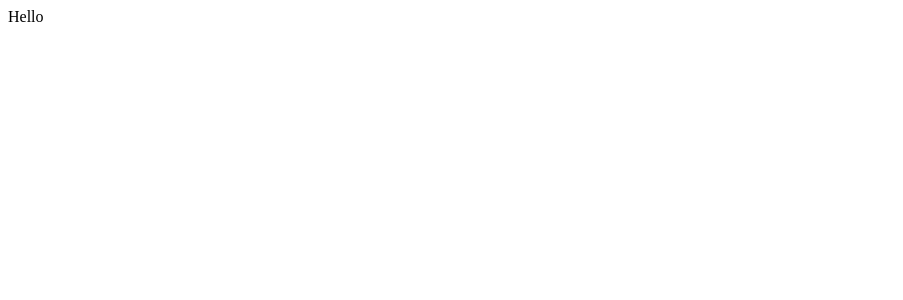
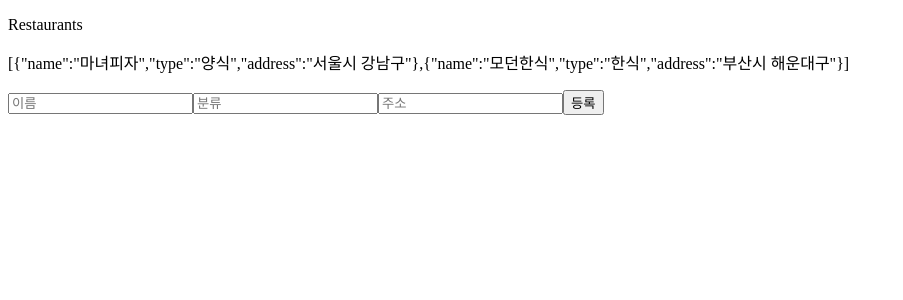
Before and after one commit to CodeSoom/react-week4-assignment-2, a React app: page / in a window 1280 px wide. Shown: the top 300 px of the page, without its empty margins (0-903 px from the left). Built offline with nearby package versions, Linux system fonts and the light colour scheme; the HTML template or start-up script is replaced by a standard one.

Commit message:
Feat - 루트 컴포넌트 구현

```diff
--- a/src/App.jsx
+++ b/src/App.jsx
@@ -1,7 +1,23 @@
+import InputContainer from "./InputContainer";
+import ListContainer from "./ListContainer";
+
 export default function App() {
+  const state = [
+    {
+      name: "마녀피자",
+      type: "양식",
+      address: "서울시 강남구",
+    },
+    {
+      name: "모던한식",
+      type: "한식",
+      address: "부산시 해운대구",
+    },
+  ];
   return (
     <div>
-      Hello
+      <ListContainer state={state} />
+      <InputContainer />
     </div>
   );
 }
--- /dev/null
+++ b/src/Input.jsx
@@ -0,0 +1,18 @@
+export default function Input() {
+  return (
+    <p>
+      <span>
+        <label htmlFor="restaurant-name">
+          <input id="restaurant-name" type="text" placeholder="이름" />
+        </label>
+        <label htmlFor="restaurant-type">
+          <input id="restaurant-type" type="text" placeholder="분류" />
+        </label>
+        <label htmlFor="restaurant-address">
+          <input id="restaurant-address" type="text" placeholder="주소" />
+        </label>
+      </span>
+      <button>등록</button>
+    </p>
+  );
+}
--- /dev/null
+++ b/src/InputContainer.jsx
@@ -0,0 +1,9 @@
+import Input from './Input'
+
+export default function InputContainer() {
+    return (
+        <div>
+            <Input />
+        </div>
+    )
+}
--- /dev/null
+++ b/src/List.jsx
@@ -0,0 +1,8 @@
+export default function List({ state }) {
+    return (
+        <div>
+            <p>Restaurants</p>
+            {JSON.stringify(state)}
+        </div>
+    )
+}
--- /dev/null
+++ b/src/ListContainer.jsx
@@ -0,0 +1,9 @@
+import List from './List';
+
+export default function ListContainer({state}) {
+    return (
+        <div>
+            <List state={state} />
+        </div>
+    )
+}
```
